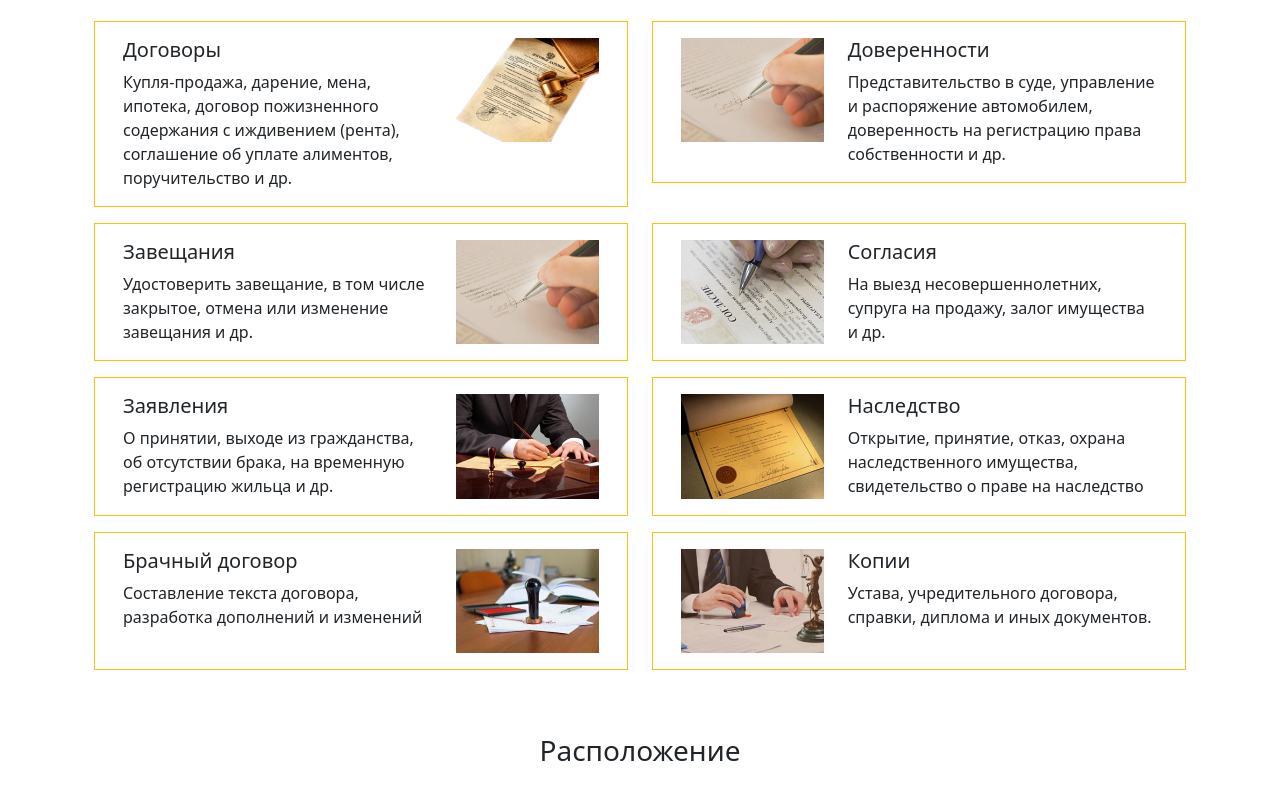
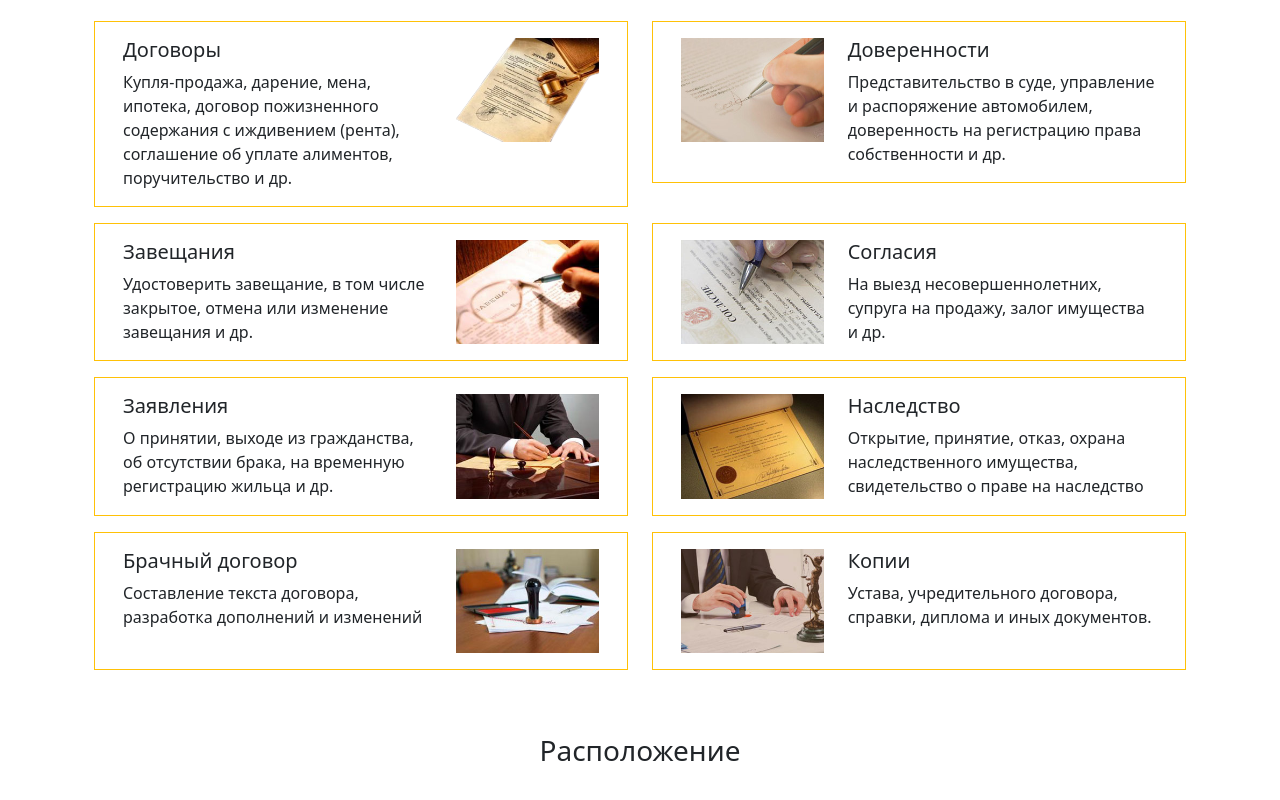
Before and after one commit to ArmanKalmakhambetov/notarius-front, a React (Create React App) app: page / in a window 1280 px wide. Shown: the part 997-1797 px from the top of the page. Built offline with nearby package versions, Linux system fonts and the light colour scheme; grey boxes are pictures that could not be loaded.

Commit message:
edited img on app component

```diff
--- a/src/App.js
+++ b/src/App.js
@@ -1,6 +1,7 @@
 import file from './img/file.jpg';
 import img1 from './img/tussupova-1img.png'
 import img2 from './img/tussupova-2img.png'
+import img3 from './img/tussupova-3img.png'
 import img5 from './img/tussupova-5img.png'
 import img7 from './img/tussupova-7img.png'
 import img8 from './img/tussupova-8img.png'
@@ -93,7 +94,7 @@ export default function App() {
                       </span>
                     </div>
                     <div className="col-sm-4">
-                      <img src={img2} className="img-fluid" alt="Responsive image"/>
+                      <img src={img3} className="img-fluid" alt="Responsive image"/>
                     </div>
                   </div>
                 </div>
```
